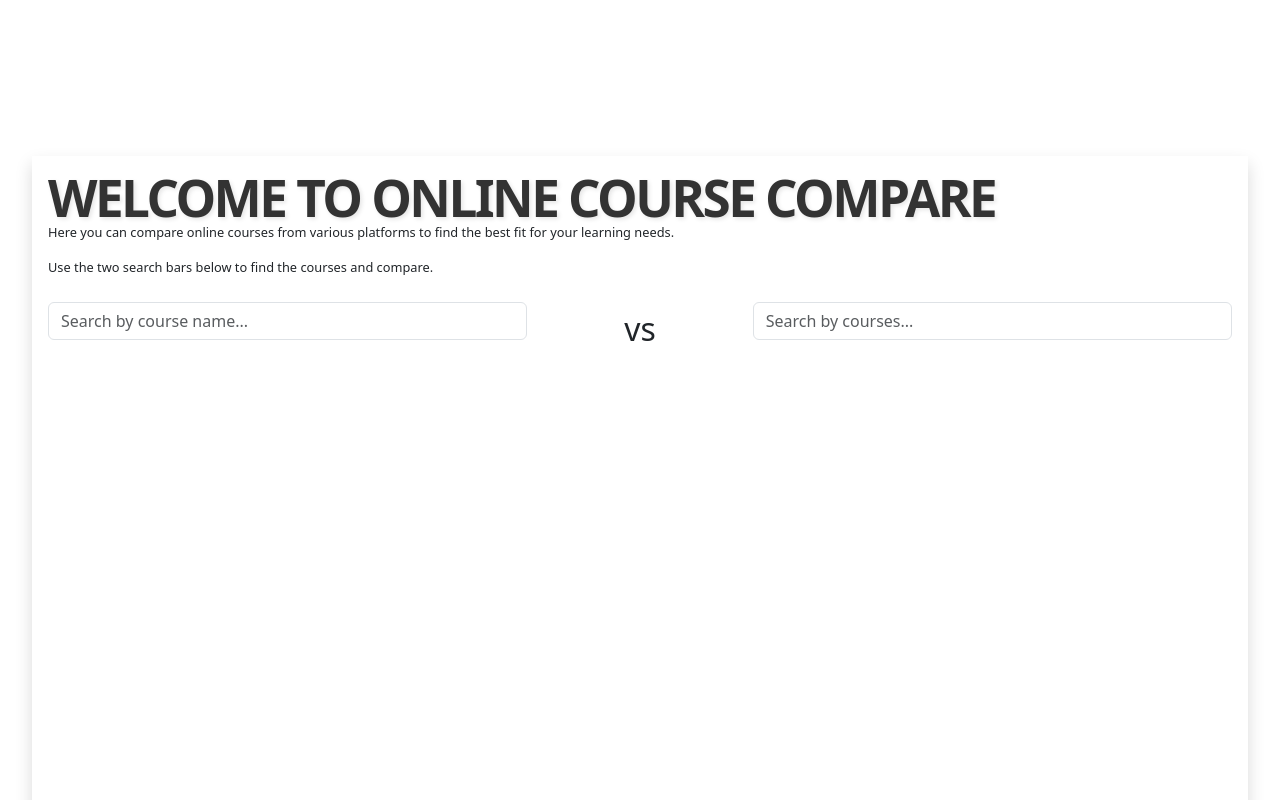
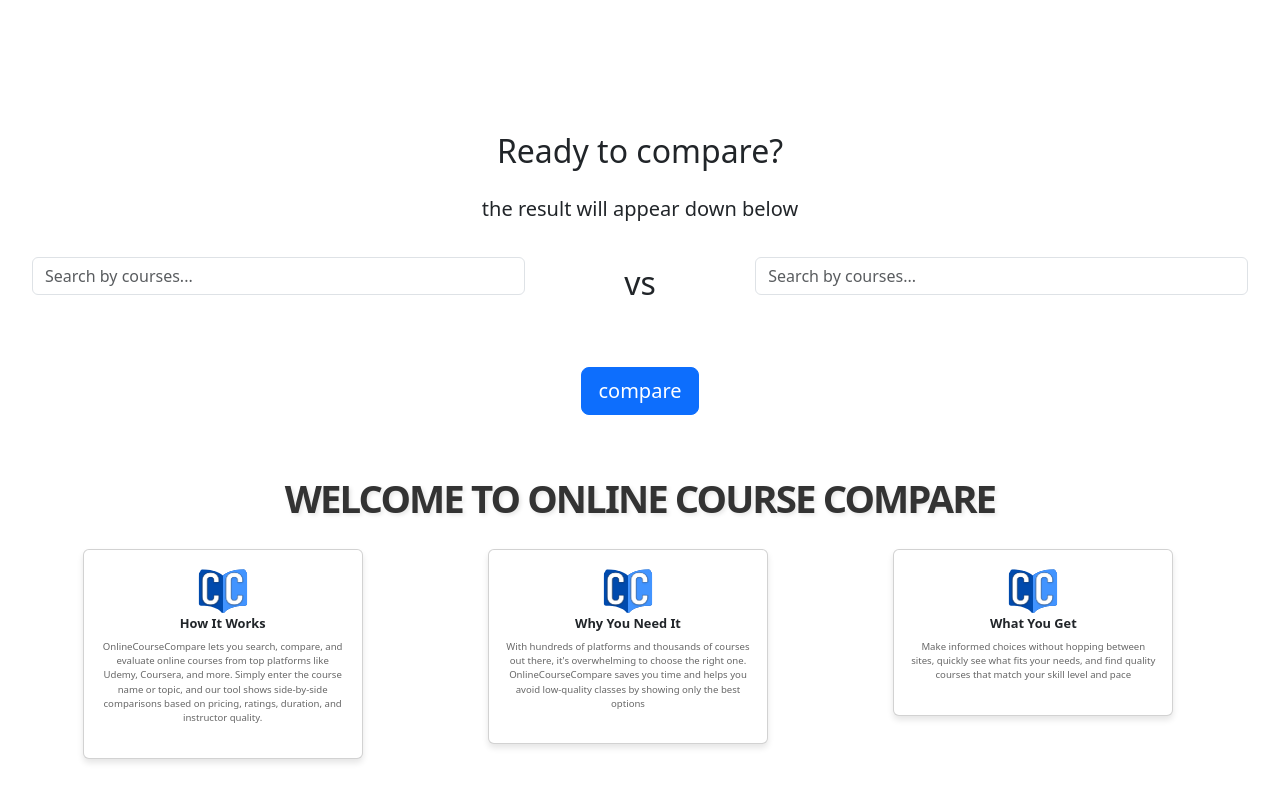
Before and after one commit to Nadir-Kutluozen/online-course-compare, a React (Vite) app in the folder online-course-compare/: page / in a window 1280 px wide. Shown: the part 700-1500 px from the top of the page. Built offline with nearby package versions, Linux system fonts and the light colour scheme.

Commit message:
Added cards

```diff
--- a/online-course-compare/src/App.css
+++ b/online-course-compare/src/App.css
@@ -25,8 +25,7 @@
 
 }
 .tothelefth2 {
-  font-size: 4vw;
-  text-align: left;
+  font-size: 3vw;
   color: #333; /* Optional: sets a color */
   text-transform: uppercase; /* Optional: makes it uppercase */
   letter-spacing: -0.05em; /* Optional: adjusts letter spacing */
@@ -44,7 +43,6 @@
 
 }
 
-
 .section {
   height: 100vh;
 }
--- a/online-course-compare/src/App.jsx
+++ b/online-course-compare/src/App.jsx
@@ -2,14 +2,15 @@ import { useRef } from 'react'
 import './App.css'
 import Section2 from './section2/section2'
 import Homepage from './landingpage/homepage'
-import { inject } from '@vercel/analytics' // ✅ correct import
+import { inject } from '@vercel/analytics'
+import Action from './action/action'
 
-inject() // ✅ activate analytics
-
+inject()
 function App() {
   return (
     <>
       <Homepage />
+      <Action />
       <Section2 />
     </>
   )
--- /dev/null
+++ b/online-course-compare/src/action/action.jsx
@@ -0,0 +1,28 @@
+import React from "react";
+import CourseSearchInput from "../section2/courseSearchInput";
+const Action = () => {
+    return (
+        <>
+            <h2 className="mb-4 text-center">Ready to compare?</h2>
+            <p className="mb-4 lead text-center">the result will appear down below </p>
+            <div className="row align-items-center text-center">
+                <div className="col-md-5">
+                    <CourseSearchInput placeholder="Search by courses..." />
+                </div>
+
+                <div className="col-md-2">
+                    <h2 className="my-3">vs</h2>
+                </div>
+
+                <div className="col-md-5">
+                    <CourseSearchInput placeholder="Search by courses..." />
+                </div>
+            </div>
+            <div className="text-center py-5">
+                <a href="" className="btn btn-primary btn-lg">compare</a>
+            </div>
+        </>
+    );
+};
+
+export default Action;
--- /dev/null
+++ b/online-course-compare/src/section2/card/card.css
@@ -0,0 +1,42 @@
+.card {
+    width: 100%; /* Make it responsive */
+    max-width: 280px; /* Limit the maximum width */
+    margin: 16px auto; /* Center the card and add spacing */
+    padding: 16px;
+    border-radius: 12px;
+    box-shadow: 0 4px 6px rgba(0, 0, 0, 0.1);
+    overflow: hidden;
+    transition: transform 0.3s ease, box-shadow 0.3s ease;
+    text-align: center; /* Center the content */
+}
+
+.card-image {
+    display: block; /* Make the image a block element */
+    margin: 0 auto; /* Center the image horizontally */
+    width: 50px; /* Make the image responsive */
+    height: auto;
+    border-radius: 12px 12px 0 0;
+}
+
+.card:hover {
+    transform: translateY(-5px);
+    box-shadow: 0 8px 12px rgba(0, 0, 0, 0.2);
+}
+
+.card-title {
+    font-size: 0.8rem;
+    font-weight: bold;
+    margin-bottom: 8px;
+}
+
+.card-image {
+    width: 50px; /* Make the image responsive */
+    height: auto;
+    border-radius: 12px 12px 0 0;
+}
+
+.card-description {
+    font-size: 0.6rem;
+    color: rgba(0, 0, 0, 0.6);
+    margin-top: 8px;
+}
--- /dev/null
+++ b/online-course-compare/src/section2/card/card.jsx
@@ -0,0 +1,16 @@
+import React from 'react';
+import './card.css';
+
+const Card = ({ title, description, image }) => {
+    return (
+        <div className="card">
+            <img src={image} alt={title} className="card-image" />
+            <div className="card-content">
+                <h3 className="card-title">{title}</h3>
+                <p className="card-description">{description}</p>
+            </div>
+        </div>
+    );
+};
+
+export default Card;
--- a/online-course-compare/src/section2/section2.jsx
+++ b/online-course-compare/src/section2/section2.jsx
@@ -1,27 +1,34 @@
 import React from 'react';
-import CourseSearchInput from './courseSearchInput';
+import Card from './card/card';
 
 const Section2 = () => {
     return (
-        <div className="section shadow mt-4 p-3" id="two">
-            <h2 className="tothelefth2">Welcome to Online Course Compare</h2>
-            <p>
-                Here you can compare online courses from various platforms to find the best fit for your learning needs.
-            </p>
-            <p>Use the two search bars below to find the courses and compare.</p>
-            <div className="row align-items-center text-center">
-                <div className="col-lg-5">
-                    <CourseSearchInput />
+        <div className="row align-items-center text-center">
+            <h2 className="tothelefth2  text-center p-3">Welcome to Online Course Compare</h2>
+            <div className="row justify-content-center mb-4">
+                <div className="col-md-4">
+                <Card
+                title="How It Works"
+                description="OnlineCourseCompare lets you search, compare, and evaluate online courses from top platforms like Udemy, Coursera, and more. Simply enter the course name or topic, and our tool shows side-by-side comparisons based on pricing, ratings, duration, and instructor quality."
+                image="src/assets/logo.svg"
+                />
+                </div>
+                <div className="col-md-4">
+                <Card
+                title="Why You Need It"
+                description="With hundreds of platforms and thousands of courses out there, it's overwhelming to choose the right one. OnlineCourseCompare saves you time and helps you avoid low-quality classes by showing only the best options"
+                image="src/assets/logo.svg"
+                />
+                </div>
+                <div className="col-md-4">
+                <Card
+                title=" What You Get"
+                description="Make informed choices without hopping between sites, quickly see what fits your needs, and find quality courses that match your skill level and pace"
+                image="src/assets/logo.svg"
+                />
+                </div>
                 </div>
 
-                <div className="col-lg-2">
-                    <h2 className="my-3">vs</h2>
-                </div>
-
-                <div className="col-lg-5">
-                    <CourseSearchInput placeholder="Search by courses..." />
-                </div>
-            </div>
         </div>
     );
 };
--- a/package.json
+++ b/package.json
@@ -3,6 +3,7 @@
     "vite": "^7.0.3"
   },
   "dependencies": {
+    "@vercel/analytics": "^1.5.0",
     "bootstrap": "^5.3.7"
   }
 }
```
Also changed, not shown: 1 other file (tests, documents, lock files or other folders).
